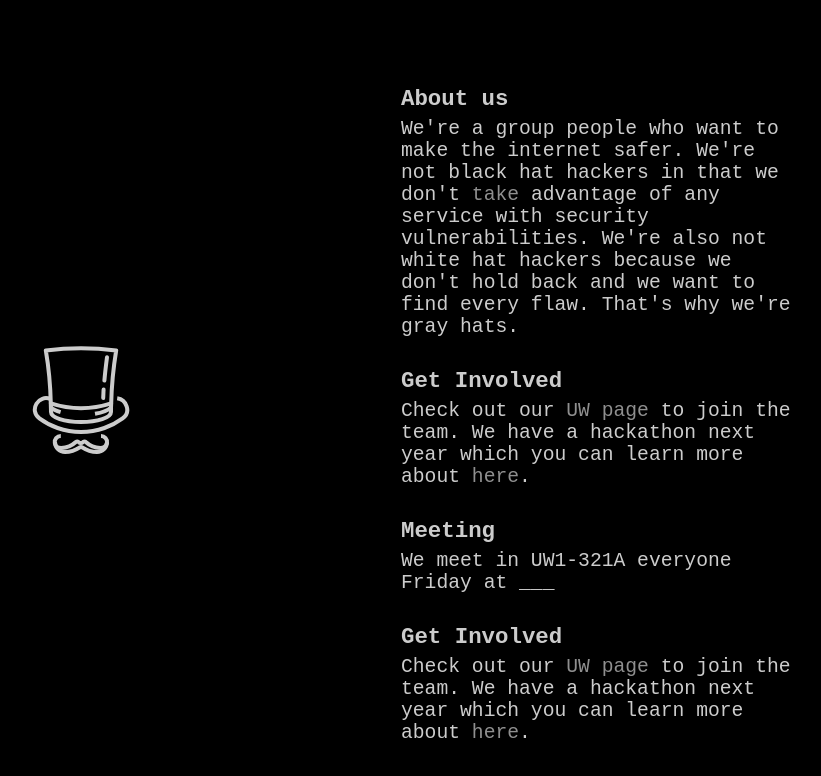
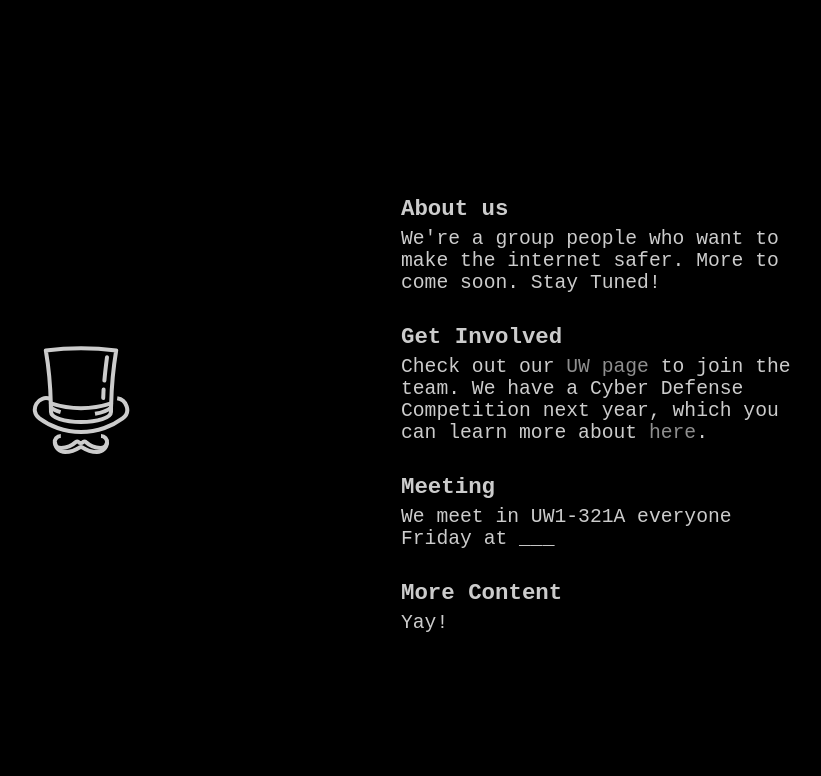
Before and after one commit to GrayHatsUWB/grayhats-uwb.club, a plain HTML site: page index.html in a window 1280 px wide. Shown: the whole page, without its empty margins (239-1060 px from the left). Drawn offline with Linux system fonts and the light colour scheme.

Commit message:
Update index.html

```diff
--- a/index.html
+++ b/index.html
@@ -16,19 +16,15 @@
 	<div class="right">
 		<div class="about read">
 			<h2>About us</h2>
-			<p>We're a group people who want to make the internet safer. We're not black hat hackers in that
-				we don't <a href="https://google.com">take</a> advantage of any service with security vulnerabilities. We're also not
-				white hat hackers because we don't hold back and we want to find every flaw. That's why
-				we're gray hats.</p>
+			<p>We're a group people who want to make the internet safer. More to come soon. Stay Tuned!</p>
 			<h2>Get Involved</h2>
-			<p>Check out our <a href="https://uw.edu">UW page</a> to join the team. We have a hackathon next year which you can learn more about
+			<p>Check out our <a href="https://uw.edu">UW page</a> to join the team. We have a Cyber Defense Competition next year, which you can learn more about
 				<a href="http://defend.grayhats.io">here</a>.</p>
 
 			<h2>Meeting</h2>
 			<p>We meet in UW1-321A everyone Friday at ___</p>
-			<h2>Get Involved</h2>
-			<p>Check out our <a href="https://uw.edu">UW page</a> to join the team. We have a hackathon next year which you can learn more about
-				<a href="http://defend.grayhats.io">here</a>.</p>
+			<h2>More Content</h2>
+			<p>Yay!</p>
 		</div>
 	</div>
 </div>
```
